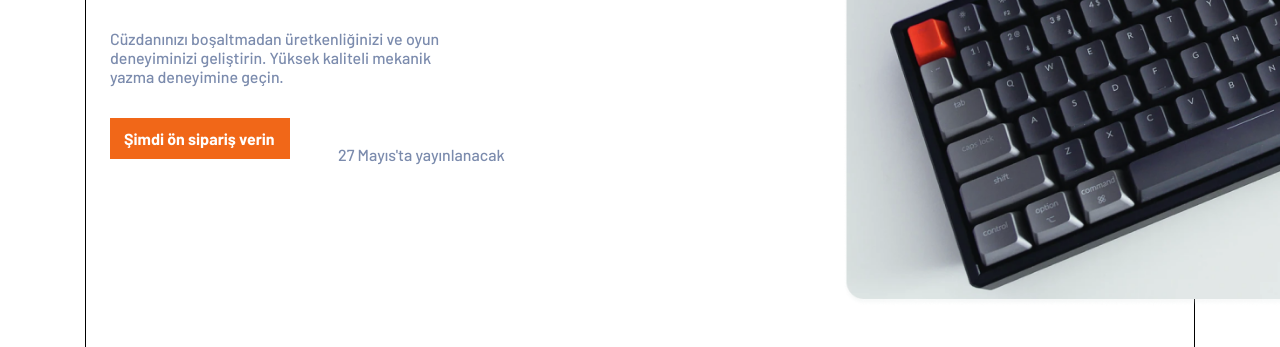
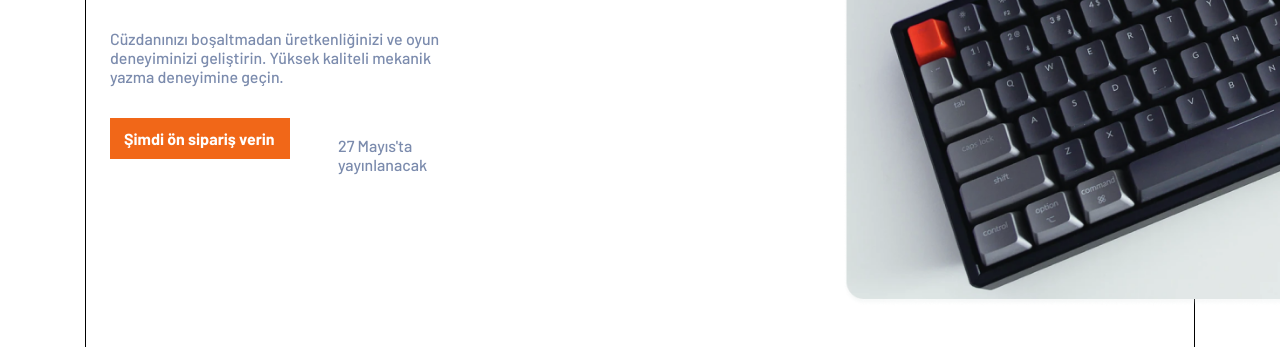
Before and after one commit to dursunkokturk/Front-End-School-Responsive-Project-Typemaster-Pre-Launch-Landing-Page, a plain HTML site: page index.html in a window 1280 px wide. Shown: the part 255-602 px from the top of the page. Drawn offline with Linux system fonts and the light colour scheme.

Commit message:
tasarimin computer gorunumunde marka alanindaki baslik ve yazi icin css duzenlemesi yapildi

```diff
--- a/assets/css/typemaster.css
+++ b/assets/css/typemaster.css
@@ -291,6 +291,10 @@ span {
     margin-right: 50px;
   }
 
+  .date {
+    width: 100px;
+  }
+
   .item-3,
   .item-4 {
     display: flex;
```
